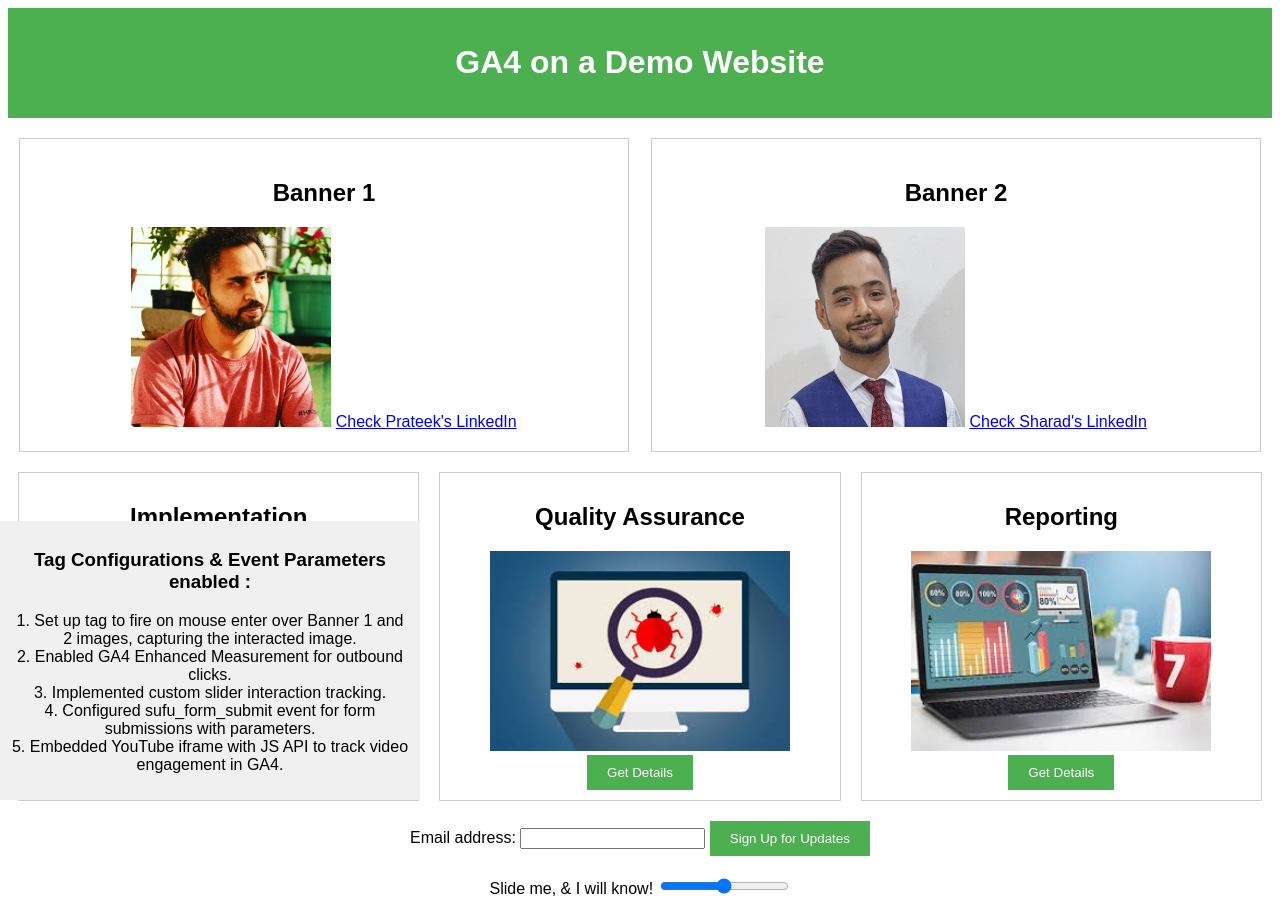
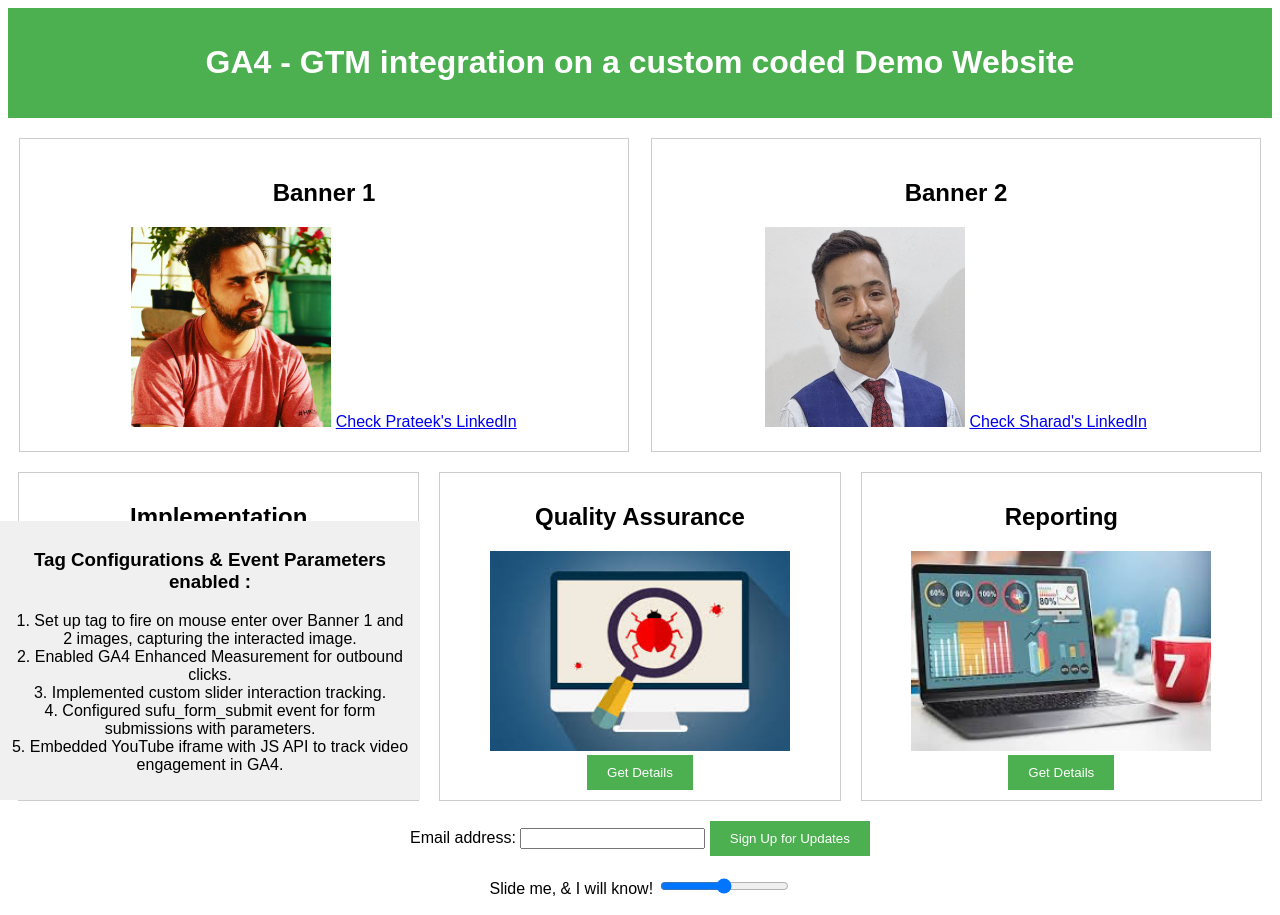
Before and after one commit to sharadraj97/demo-ga4-implementation, a plain HTML site: page index.html in a window 1280 px wide. Shown: the top 915 px of the page. Drawn offline with Linux system fonts and the light colour scheme; grey boxes are pictures that could not be loaded; a script that the page names is missing.

Commit message:
Update index.html

```diff
--- a/index.html
+++ b/index.html
@@ -19,7 +19,7 @@ j=d.createElement(s),dl=l!='dataLayer'?'&l='+l:'';j.async=true;j.src=
 height="0" width="0" style="display:none;visibility:hidden"></iframe></noscript>
 <!-- End Google Tag Manager (noscript) -->
     <header>
-        <h1>GA4 on a Demo Website</h1>
+        <h1>GA4 - GTM integration on a custom coded Demo Website</h1>
     </header>
 
      <section class="hero-banners">
```
